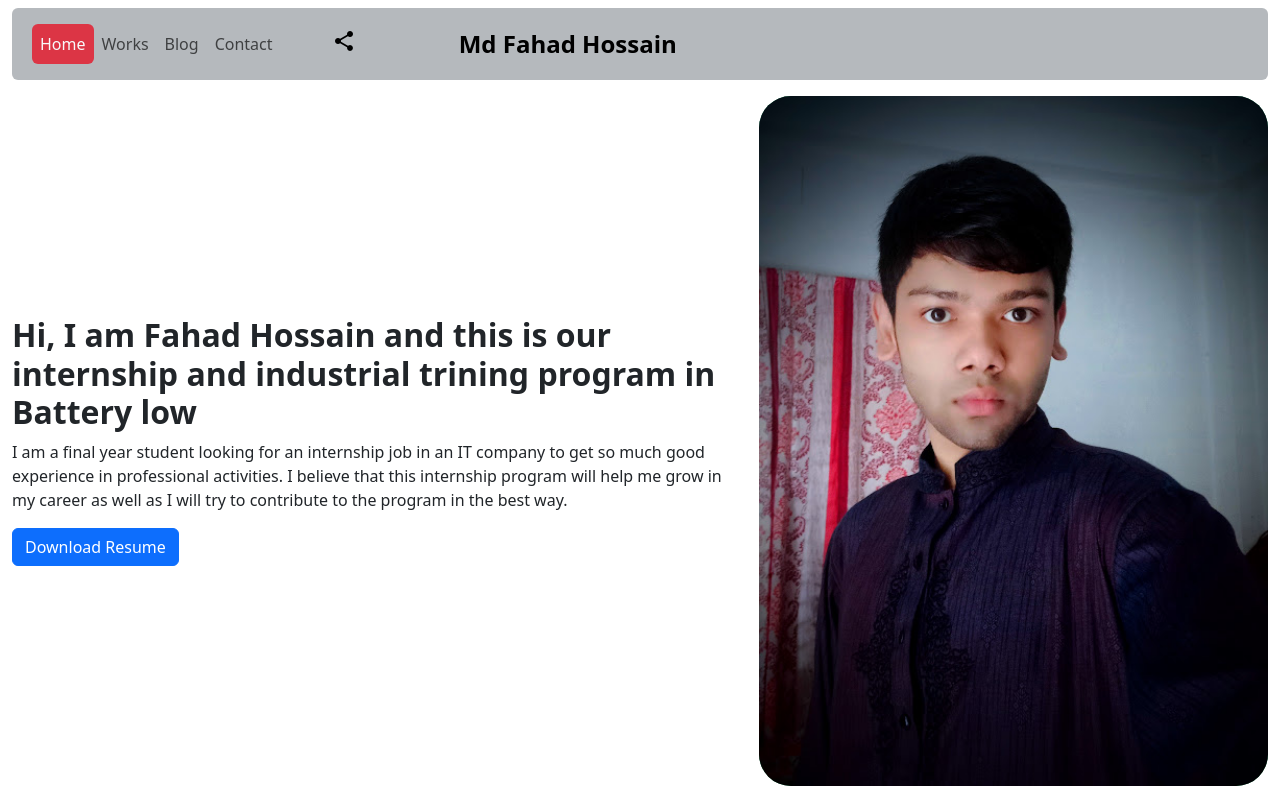
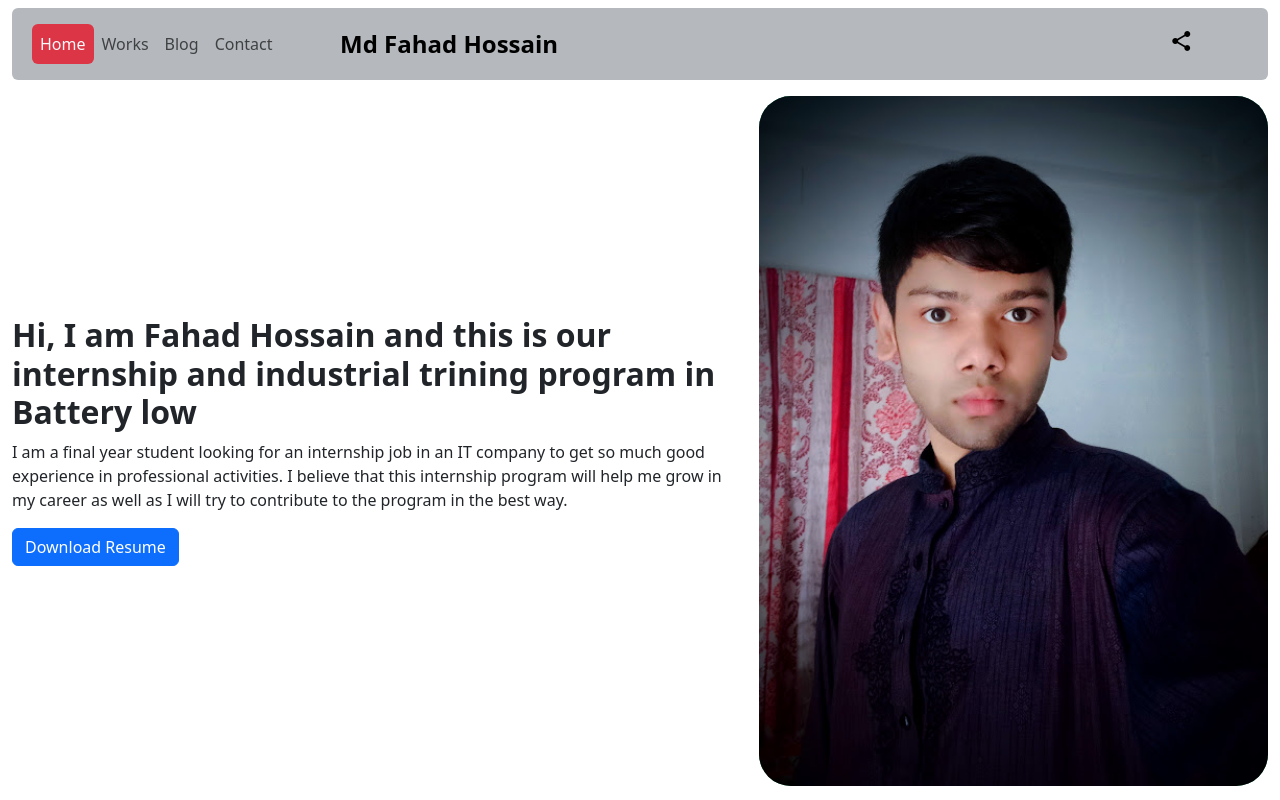
Before and after one commit to fahadhossain2022/fahad_portfolio, a plain HTML site: page index.html in a window 1280 px wide. Shown: the top 800 px of the page. Drawn offline with nearby package versions, Linux system fonts and the light colour scheme.

Commit message:
Update index.html

```diff
--- a/index.html
+++ b/index.html
@@ -13,9 +13,9 @@
     <div class="container-fluid">
         <nav class="navbar navbar-expand-lg sticky-top rounded mt-2 bg-secondary text-dark bg-opacity-50">
             <div class="container-fluid row">
-                <div class="col-8 d-flex mx-2 order-md-2">
-                    <a class="navbar-brand fw-bold fs-4" href="index.html">Md Fahad Hossain</a>
-                    <button class="navbar-toggler fs-4 ms-auto order-md-last" type="button" data-bs-toggle="collapse"
+                <div class="col-8 d-flex mx-2 order-md-1">
+                    <a class="navbar-brand fw-bold fs-4 order-md-1" href="index.html">Md Fahad Hossain</a>
+                    <button class="navbar-toggler fs-4 ms-auto order-md-2" type="button" data-bs-toggle="collapse"
                         data-bs-target="#navbarTogglerDemo02" aria-controls="navbarTogglerDemo02" aria-expanded="false"
                         aria-label="Toggle navigation">
                         <span class="navbar-toggler-icon"></span>
```
